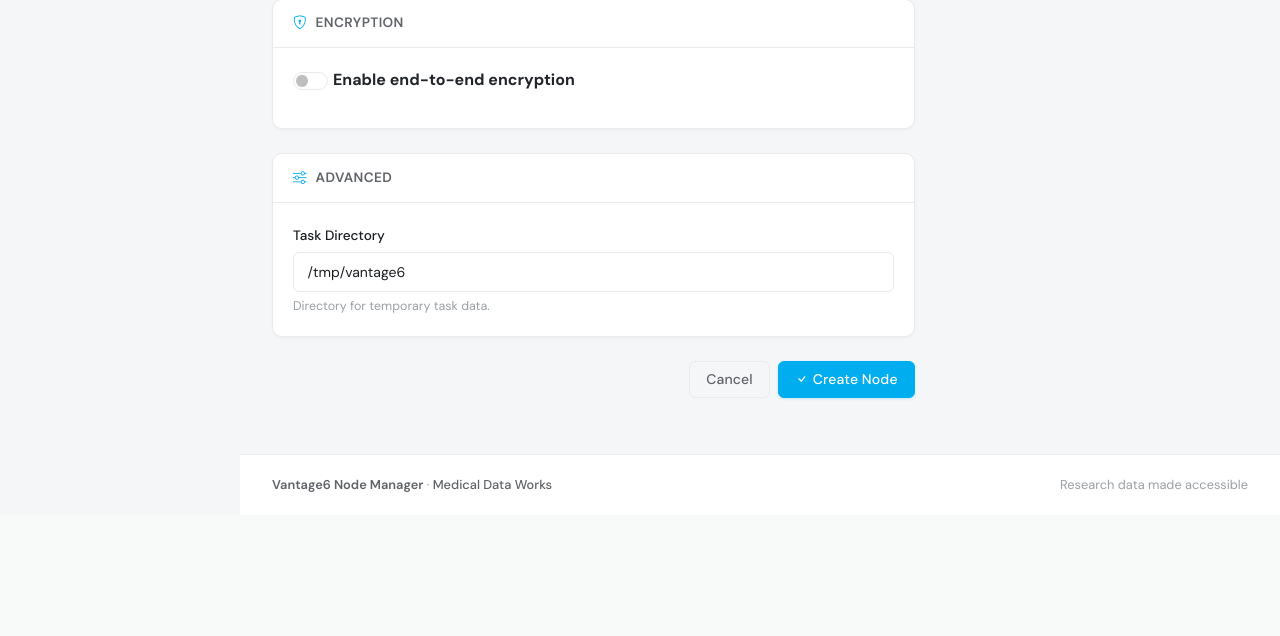
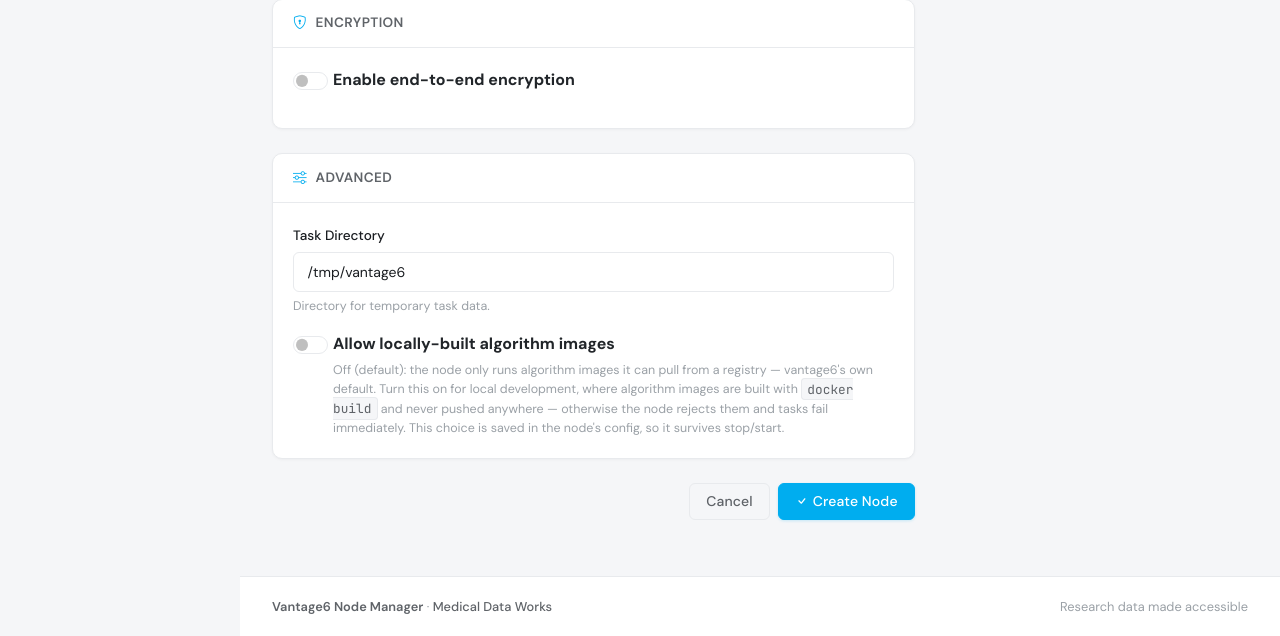
Before and after one commit to mdw-nl/vantage6-node-manager, a Flask app: page /nodes/new in a window 1280 px wide. Shown: the part 1168-1804 px from the top of the page. Before the commit the page ends 1660 px from the top, so only its background shows below. Run offline with Flask 3, Linux system fonts and the light colour scheme; parts of the project's set-up code (start-up, migrations or seed data) failed here and were passed over.

Commit message:
Fix file-based database mounting and add local-image policy toggle
Node-manager set <LABEL>_DATABASE_URI to the raw host path for
file-based databases (csv/folder/parquet/excel) without ever binding
the file into the node container, unlike the official `v6 node start`
CLI. The node's own filesystem view doesn't see the Node Manager's
mounts, so algorithm containers it spawned got a URI that resolved to
nothing, crashing with FileNotFoundError and producing empty task
results. Fixed by bind-mounting the file at /mnt/<label><suffix> and
pointing the env var at just the filename, mirroring the official CLI.

Also add an "allow locally-built algorithm images" toggle on the
Create Node form, writing policies.require_algorithm_pull into the
node's YAML so nodes used for local algorithm development (images
never pushed to a registry) don't get every task rejected outright.
Off by default to match vantage6's own stricter default; persists
across stop/start since it's just part of the static config file.

Co-Authored-By: Claude Sonnet 5 <noreply@anthropic.com>

```diff
--- a/app.py
+++ b/app.py
@@ -73,6 +73,58 @@ def container_path_to_host_path(container_path):
     # Path is not in a known mounted volume
     else:
         return None
+
+
+# Database types whose "uri" is a local file/folder rather than a connection
+# string (matches vantage6.cli.node.start.FILE_BASED_DATABASE_TYPES)
+FILE_BASED_DATABASE_TYPES = {'folder', 'csv', 'parquet', 'excel'}
+
+
+def build_database_env_and_volumes(databases):
+    """
+    Build the <LABEL>_DATABASE_URI environment variables and volume mounts for
+    a node's configured databases, following the same approach as the official
+    `v6 node start` CLI.
+
+    For file-based databases (csv/folder/parquet/excel), the file must be
+    bind-mounted into the node container at /mnt/<label><suffix>, with the env
+    var set to just the filename. The node resolves the real host path for
+    algorithm containers by inspecting its own mount table; if the file is
+    never mounted into the node container at all (previously: the raw "uri"
+    was passed as the env var with no accompanying mount), algorithm
+    containers fail with FileNotFoundError when they try to read it, since
+    that "uri" doesn't correspond to anything inside the node container -
+    the node's own filesystem view is unaffected by the Node Manager's own
+    container mounts.
+
+    The "uri" is used directly as the bind-mount source (a host path), not
+    translated via container_path_to_host_path() - unlike the config/log
+    dirs, it is not a path derived from paths inside the Node Manager's own
+    container, it's an opaque host path supplied by the user for Docker
+    itself to resolve.
+
+    Returns:
+        (env, volumes): dict of env vars, list of "source:target[:mode]" volume strings
+    """
+    env = {}
+    volumes = []
+    for db in databases or []:
+        label = db.get('label', '')
+        uri = db.get('uri', '')
+        db_type = (db.get('type') or '').lower()
+        if not label or not uri:
+            continue
+
+        label_upper = label.upper()
+        if db_type in FILE_BASED_DATABASE_TYPES:
+            suffix = Path(uri).suffix
+            env[f'{label_upper}_DATABASE_URI'] = f'{label}{suffix}'
+            mount_mode = str(db.get('mount_mode', 'copy')).lower()
+            mode_suffix = ':ro' if mount_mode == 'ro' else ''
+            volumes.append(f'{uri}:/mnt/{label}{suffix}{mode_suffix}')
+        else:
+            env[f'{label_upper}_DATABASE_URI'] = uri
+    return env, volumes
 
 
 def get_docker_client():
@@ -430,6 +482,10 @@ def new_node():
             db_uri = request.form.get('db_uri')
             db_type = request.form.get('db_type', 'csv')
 
+            # Whether the node may run algorithm images that aren't pullable from a
+            # registry (e.g. local `docker build` images used in development)
+            allow_local_images = request.form.get('allow_local_images') == 'on'
+
             # Encryption configuration
             encryption_enabled = request.form.get('encryption_enabled') == 'on'
             private_key_path = None
@@ -526,6 +582,10 @@ def new_node():
                 'encryption': {
                     'enabled': encryption_enabled,
                     'private_key': private_key_path if encryption_enabled else None
+                },
+                'policies': {
+                    'allowed_algorithms': [],
+                    'require_algorithm_pull': not allow_local_images
                 }
             }
 
@@ -739,14 +799,12 @@ def start_node(name):
         if encryption_config.get('enabled'):
             env['PRIVATE_KEY'] = '/mnt/private_key.pem'
 
-        # Add database URIs as environment variables (required for dockerized nodes)
-        # The node expects <LABEL>_DATABASE_URI environment variables
-        if config['data'].get('databases'):
-            for db in config['data'].get('databases'):
-                label = db.get('label', '').upper()
-                uri = db.get('uri', '')
-                if label and uri:
-                    env[f'{label}_DATABASE_URI'] = uri
+        # Add database URIs as environment variables (required for dockerized nodes).
+        # File-based databases also need to be bind-mounted into the node container -
+        # see build_database_env_and_volumes() for why.
+        db_env, db_volumes = build_database_env_and_volumes(config['data'].get('databases'))
+        env.update(db_env)
+        volumes.extend(db_volumes)
 
         # Build the command to run inside the container
         # This is the critical missing piece - the container needs a command!
@@ -1136,12 +1194,9 @@ def bulk_start_nodes():
                 'PRIVATE_KEY': '/mnt/private_key.pem'
             }
 
-            if config['data'].get('databases'):
-                for db in config['data'].get('databases'):
-                    label = db.get('label', '').upper()
-                    uri = db.get('uri', '')
-                    if label and uri:
-                        env[f'{label}_DATABASE_URI'] = uri
+            db_env, db_volumes = build_database_env_and_volumes(config['data'].get('databases'))
+            env.update(db_env)
+            volumes.extend(db_volumes)
 
             system_folders_option = "--system" if config['type'] == 'system' else "--user"
             cmd = f"vnode-local start --name {name} --config /mnt/config/{config_path.name} --dockerized {system_folders_option}"
--- a/templates/new_node.html
+++ b/templates/new_node.html
@@ -173,11 +173,27 @@
                     <i class="bi bi-sliders"></i> Advanced
                 </div>
                 <div class="card-body">
-                    <div class="mb-0">
+                    <div class="mb-3">
                         <label for="task_dir" class="form-label">Task Directory</label>
                         <input type="text" class="form-control" id="task_dir" name="task_dir"
                                value="/tmp/vantage6" placeholder="/tmp/vantage6">
                         <div class="form-text">Directory for temporary task data.</div>
+                    </div>
+
+                    <div class="form-check form-switch mb-0">
+                        <input class="form-check-input" type="checkbox" id="allow_local_images"
+                               name="allow_local_images">
+                        <label class="form-check-label" for="allow_local_images">
+                            <strong>Allow locally-built algorithm images</strong>
+                        </label>
+                        <div class="form-text">
+                            Off (default): the node only runs algorithm images it can pull from a
+                            registry &mdash; vantage6's own default. Turn this on for local
+                            development, where algorithm images are built with <code>docker build</code>
+                            and never pushed anywhere &mdash; otherwise the node rejects them and tasks
+                            fail immediately. This choice is saved in the node's config, so it survives
+                            stop/start.
+                        </div>
                     </div>
                 </div>
             </div>
```
Also changed, not shown: .claude/settings.local.json.
